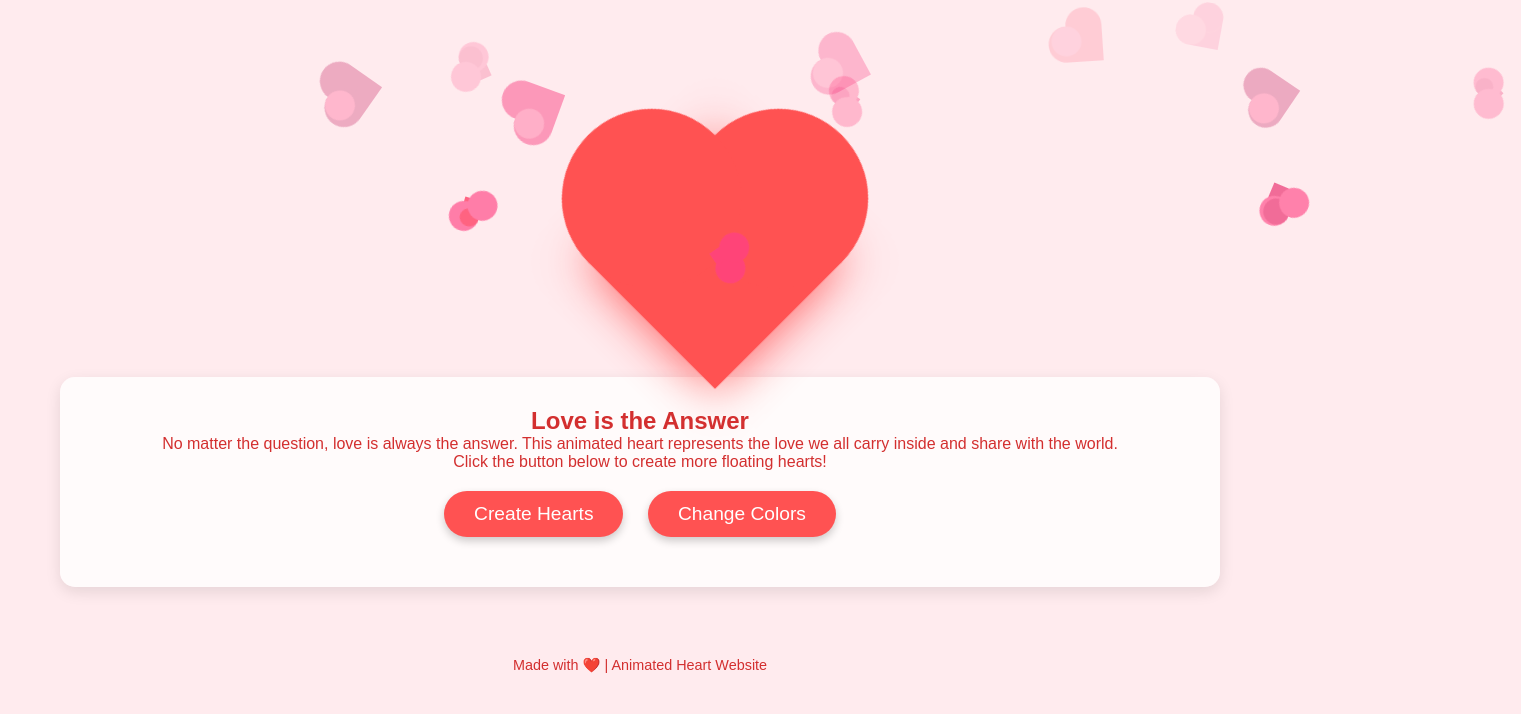
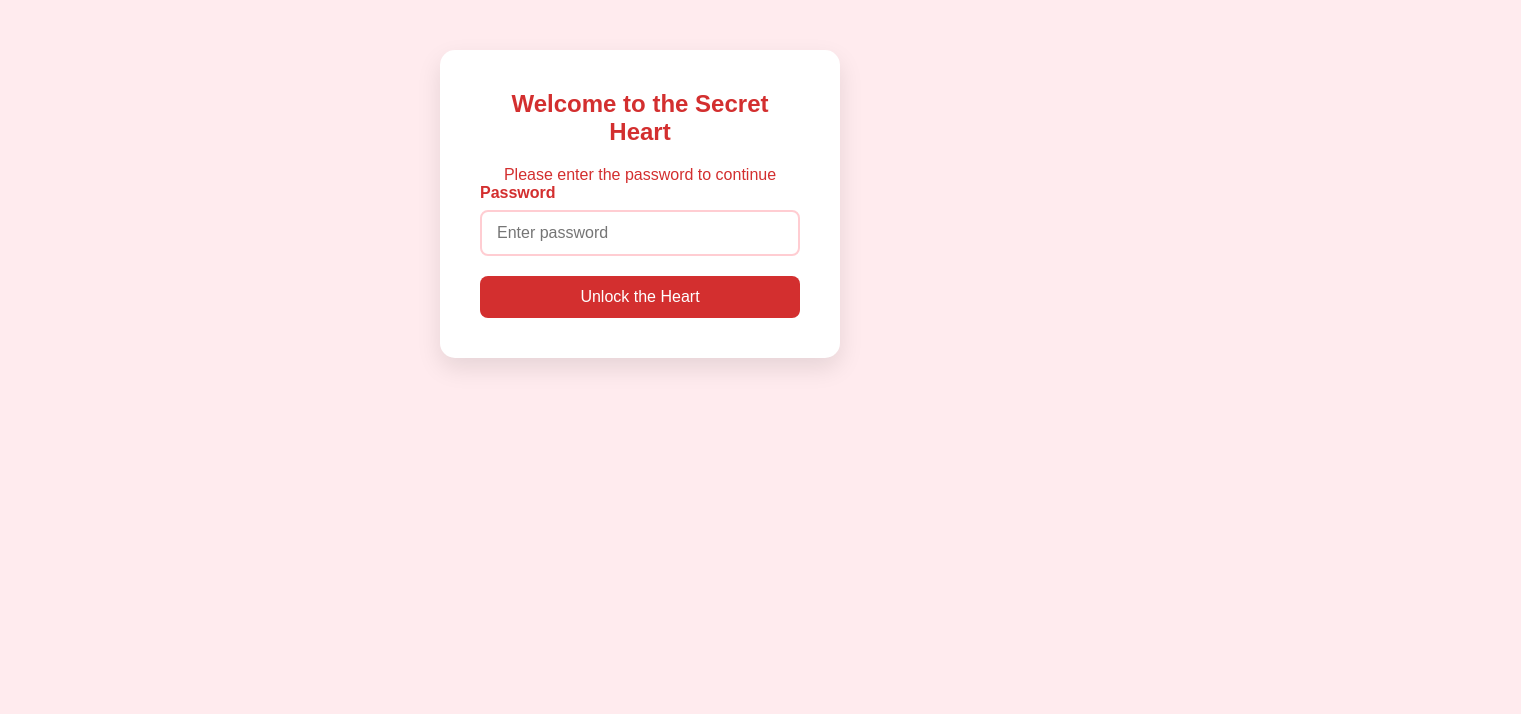
Before and after one commit to ruchi-sharma186/heart, a plain HTML site: page index.html in a window 1280 px wide. Shown: the part 196-910 px from the top of the page, 1521 px wide, since content can reach past the window. After the commit the page ends 800 px from the top, so only its background shows below. Drawn offline with Linux system fonts and the light colour scheme.

Commit message:
password protected website and ready to deploy

```diff
--- a/index.html
+++ b/index.html
@@ -3,7 +3,7 @@
 <head>
     <meta charset="UTF-8">
     <meta name="viewport" content="width=device-width, initial-scale=1.0">
-    <title>Animated Heart Website</title>
+    <title>Secret Heart Website</title>
     <style>
         * {
             margin: 0;
@@ -16,6 +16,77 @@
             background-color: #ffebee;
             color: #d32f2f;
             overflow-x: hidden;
+            height: 100vh;
+            display: flex;
+            justify-content: center;
+            align-items: center;
+        }
+
+        .login-container {
+            background-color: white;
+            padding: 40px;
+            border-radius: 15px;
+            box-shadow: 0 10px 25px rgba(0, 0, 0, 0.1);
+            text-align: center;
+            max-width: 400px;
+            width: 90%;
+            animation: fadeIn 0.5s ease-out;
+        }
+
+        .login-container h2 {
+            margin-bottom: 20px;
+            color: #d32f2f;
+        }
+
+        .login-form {
+            display: flex;
+            flex-direction: column;
+            gap: 20px;
+        }
+
+        .input-group {
+            text-align: left;
+        }
+
+        .input-group label {
+            display: block;
+            margin-bottom: 8px;
+            font-weight: bold;
+        }
+
+        .input-group input {
+            width: 100%;
+            padding: 12px 15px;
+            border: 2px solid #ffcdd2;
+            border-radius: 8px;
+            font-size: 16px;
+            transition: border-color 0.3s;
+        }
+
+        .input-group input:focus {
+            outline: none;
+            border-color: #d32f2f;
+        }
+
+        .login-btn {
+            background-color: #d32f2f;
+            color: white;
+            border: none;
+            padding: 12px;
+            border-radius: 8px;
+            font-size: 16px;
+            cursor: pointer;
+            transition: background-color 0.3s;
+        }
+
+        .login-btn:hover {
+            background-color: #b71c1c;
+        }
+
+        .error-message {
+            color: #d32f2f;
+            margin-top: 10px;
+            display: none;
         }
 
         .container {
@@ -23,6 +94,7 @@
             margin: 0 auto;
             padding: 20px;
             text-align: center;
+            display: none;
         }
 
         header {
@@ -225,11 +297,33 @@
             .main-heart:after {
                 left: -50px;
             }
+
+            .login-container {
+                padding: 30px 20px;
+            }
         }
     </style>
 </head>
 <body>
-    <div class="container">
+    <div class="login-container" id="loginContainer">
+        <h2>Welcome to the Secret Heart</h2>
+        <p>Please enter the password to continue</p>
+
+        <form class="login-form" id="loginForm">
+            <div class="input-group">
+                <label for="password">Password</label>
+                <input type="password" id="password" placeholder="Enter password" required>
+            </div>
+
+            <button type="submit" class="login-btn">Unlock the Heart</button>
+
+            <div class="error-message" id="errorMessage">
+                Incorrect password. Please try again.
+            </div>
+        </form>
+    </div>
+
+    <div class="container" id="heartWebsite">
         <header>
             <h1>Heart Full of Love</h1>
             <p>Spread love everywhere you go</p>
@@ -250,11 +344,55 @@
         </div>
 
         <footer>
-            <p>Made with ❤️ | Animated Heart Website</p>
+            <p>Made with ❤️ | Protected Heart Website</p>
         </footer>
     </div>
 
     <script>
+        // Password protection
+        const loginForm = document.getElementById('loginForm');
+        const passwordInput = document.getElementById('password');
+        const errorMessage = document.getElementById('errorMessage');
+        const loginContainer = document.getElementById('loginContainer');
+        const heartWebsite = document.getElementById('heartWebsite');
+
+        // Set your password here (in a real app, this would be server-side)
+        const CORRECT_PASSWORD = "tecresearch"; // Change this to your desired password
+
+        loginForm.addEventListener('submit', function(e) {
+            e.preventDefault();
+
+            if(passwordInput.value === CORRECT_PASSWORD) {
+                // Correct password - show the heart website
+                loginContainer.style.display = 'none';
+                heartWebsite.style.display = 'block';
+            } else {
+                // Wrong password - show error
+                errorMessage.style.display = 'block';
+                passwordInput.value = '';
+                passwordInput.focus();
+
+                // Shake animation for wrong password
+                loginContainer.style.animation = 'none';
+                void loginContainer.offsetWidth; // Trigger reflow
+                loginContainer.style.animation = 'shake 0.5s';
+            }
+        });
+
+        // Add shake animation for wrong password
+        const style = document.createElement('style');
+        style.innerHTML = `
+            @keyframes shake {
+                0%, 100% { transform: translateX(0); }
+                20% { transform: translateX(-10px); }
+                40% { transform: translateX(10px); }
+                60% { transform: translateX(-10px); }
+                80% { transform: translateX(10px); }
+            }
+        `;
+        document.head.appendChild(style);
+
+        // Heart website functionality
         document.addEventListener('DOMContentLoaded', function() {
             const floatingHearts = document.getElementById('floatingHearts');
             const heartBtn = document.getElementById('heartBtn');
@@ -276,9 +414,6 @@
                 mainHeart.style.backgroundColor = randomColor;
                 mainHeart.style.boxShadow = `0 0 40px ${randomColor}`;
 
-                const beforeAfter = document.querySelectorAll('.main-heart:before, .main-heart:after');
-                // Note: We can't directly modify pseudo-elements with JavaScript,
-                // so we'll add a style tag to override them
                 const style = document.createElement('style');
                 style.innerHTML = `
                     .main-heart:before, .main-heart:after {
@@ -309,7 +444,7 @@
                         const color = colors[Math.floor(Math.random() * colors.length)];
                         heart.style.backgroundColor = color;
 
-                        // Create pseudo-elements with JavaScript (since we can't directly style them)
+                        // Create pseudo-elements with JavaScript
                         const before = document.createElement('div');
                         before.style.content = '';
                         before.style.width = `${size}px`;
@@ -350,7 +485,9 @@
 
             // Auto-create hearts periodically
             setInterval(() => {
-                createFloatingHearts(2);
+                if(heartWebsite.style.display === 'block') {
+                    createFloatingHearts(2);
+                }
             }, 3000);
         });
     </script>
```
